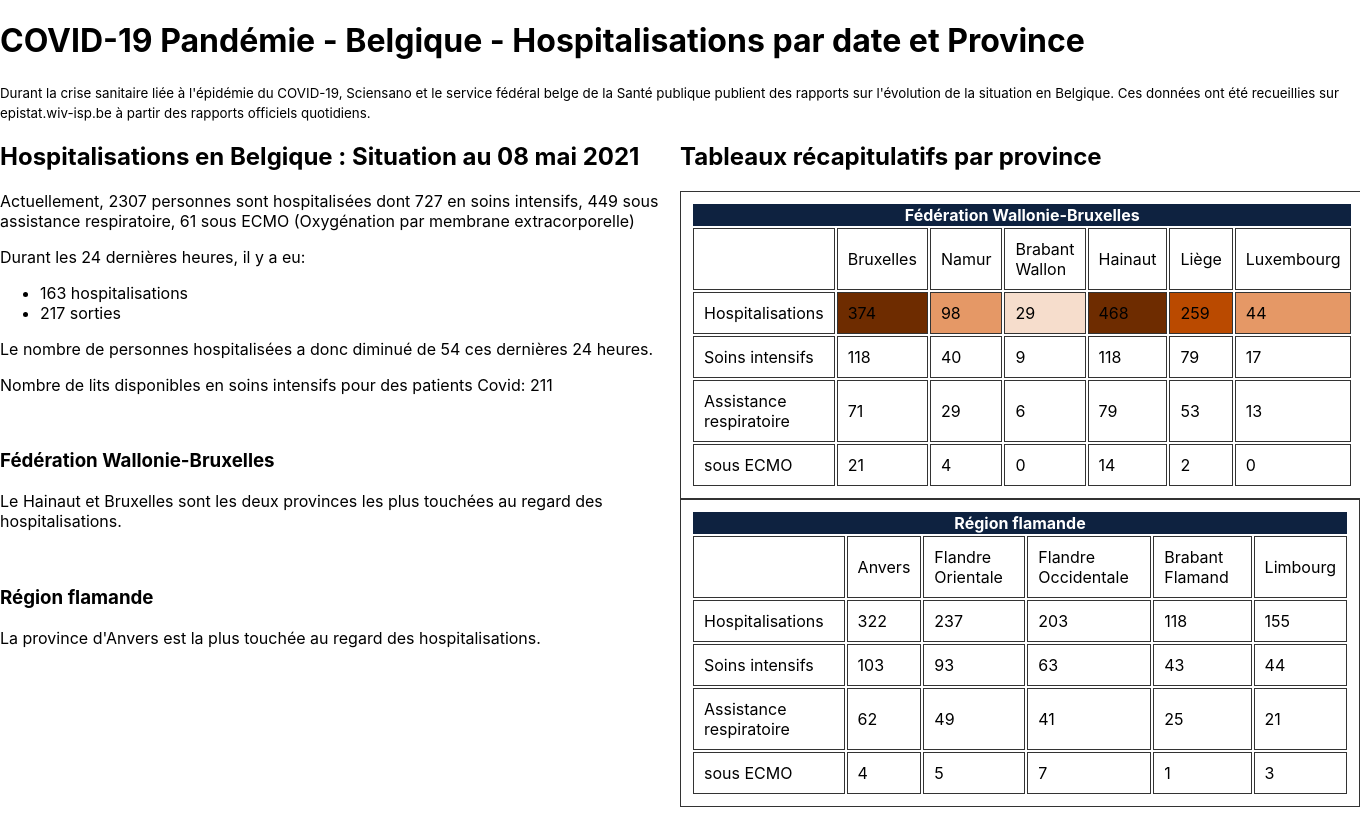
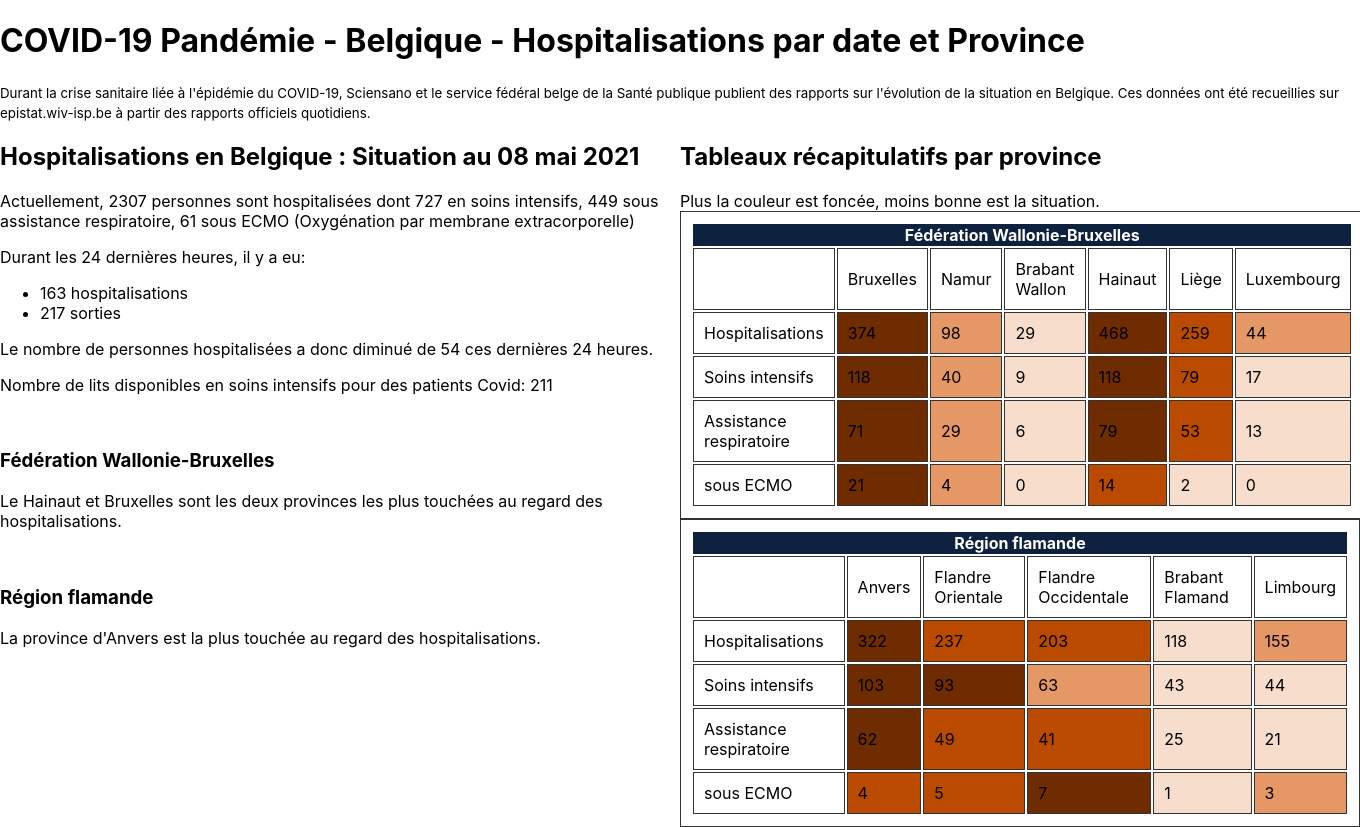
Before and after one commit to balfroim/OpenData, a Django app: template open_data/dataset/templates/popularized/covid19be_hosp.html in a window 1360 px wide. Run offline with Django 3.2, Linux system fonts and the light colour scheme; the template is opened without the code that fills it, so the values that code supplies are empty; parts of the project's set-up code (start-up, migrations or seed data) failed here and were passed over.

Commit message:
finalisation tableau

```diff
--- a/open_data/dataset/templates/popularized/covid19be_hosp.html
+++ b/open_data/dataset/templates/popularized/covid19be_hosp.html
@@ -72,6 +72,7 @@
 
     <div class="col">
       <h2>Tableaux récapitulatifs par province</h2>
+      Plus la couleur est foncée, moins bonne est la situation.
       <table>
         <thead>
         <tr>
@@ -99,30 +100,30 @@
         </tr>
         <tr>
           <td>Soins intensifs</td>
-          <td class="red">118</td>
-          <td>40</td>
-          <td class="green">9</td>
-          <td class="red">118</td>
-          <td>79</td>
-          <td>17</td>
+          <td class="heavyplus">118</td>
+          <td class="lightplus">40</td>
+          <td class="light">9</td>
+          <td class="heavyplus">118</td>
+          <td class="heavy">79</td>
+          <td class="light">17</td>
         </tr>
         <tr>
           <td>Assistance respiratoire</td>
-          <td>71</td>
-          <td>29</td>
-          <td class="green">6</td>
-          <td class="red">79</td>
-          <td>53</td>
-          <td>13</td>
+          <td class="heavyplus">71</td>
+          <td class="lightplus">29</td>
+          <td class="light">6</td>
+          <td class="heavyplus">79</td>
+          <td class="heavy">53</td>
+          <td class="light">13</td>
         </tr>
         <tr>
           <td>sous ECMO</td>
-          <td class="red">21</td>
-          <td>4</td>
-          <td class="green">0</td>
-          <td>14</td>
-          <td>2</td>
-          <td class="green">0</td>
+          <td class="heavyplus">21</td>
+          <td class="lightplus">4</td>
+          <td class="light">0</td>
+          <td class="heavy">14</td>
+          <td class="light">2</td>
+          <td class="light">0</td>
         </tr>
         </tbody>
       </table>
@@ -143,35 +144,35 @@
         </tr>
         <tr>
           <td>Hospitalisations</td>
-          <td class="red">322</td>
-          <td>237</td>
-          <td>203</td>
-          <td class="green">118</td>
-          <td>155</td>
+          <td class="heavyplus">322</td>
+          <td class="heavy">237</td>
+          <td class="heavy">203</td>
+          <td class="light">118</td>
+          <td class="lightplus">155</td>
         </tr>
         <tr>
           <td>Soins intensifs</td>
-          <td class="red">103</td>
-          <td>93</td>
-          <td>63</td>
-          <td class="green">43</td>
-          <td>44</td>
+          <td class="heavyplus">103</td>
+          <td class="heavyplus">93</td>
+          <td class="lightplus">63</td>
+          <td class="light">43</td>
+          <td class="light">44</td>
         </tr>
         <tr>
           <td>Assistance respiratoire</td>
-          <td class="red">62</td>
-          <td>49</td>
-          <td>41</td>
-          <td>25</td>
-          <td class="green">21</td>
+          <td class="heavyplus">62</td>
+          <td class="heavy">49</td>
+          <td class="heavy">41</td>
+          <td class="light">25</td>
+          <td class="light">21</td>
         </tr>
         <tr>
           <td>sous ECMO</td>
-          <td>4</td>
-          <td>5</td>
-          <td class="red">7</td>
-          <td class="green">1</td>
-          <td>3</td>
+          <td class="heavy">4</td>
+          <td class="heavy">5</td>
+          <td class="heavyplus">7</td>
+          <td class="light">1</td>
+          <td class="lightplus">3</td>
         </tr>
         </tbody>
       </table>
```
